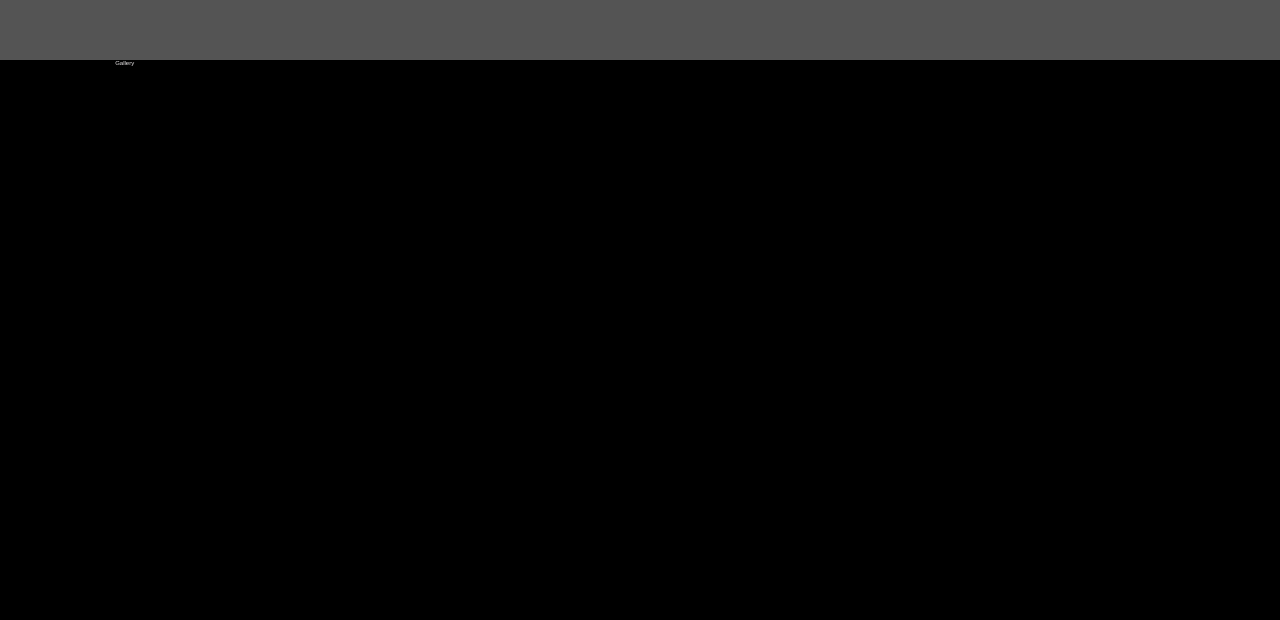
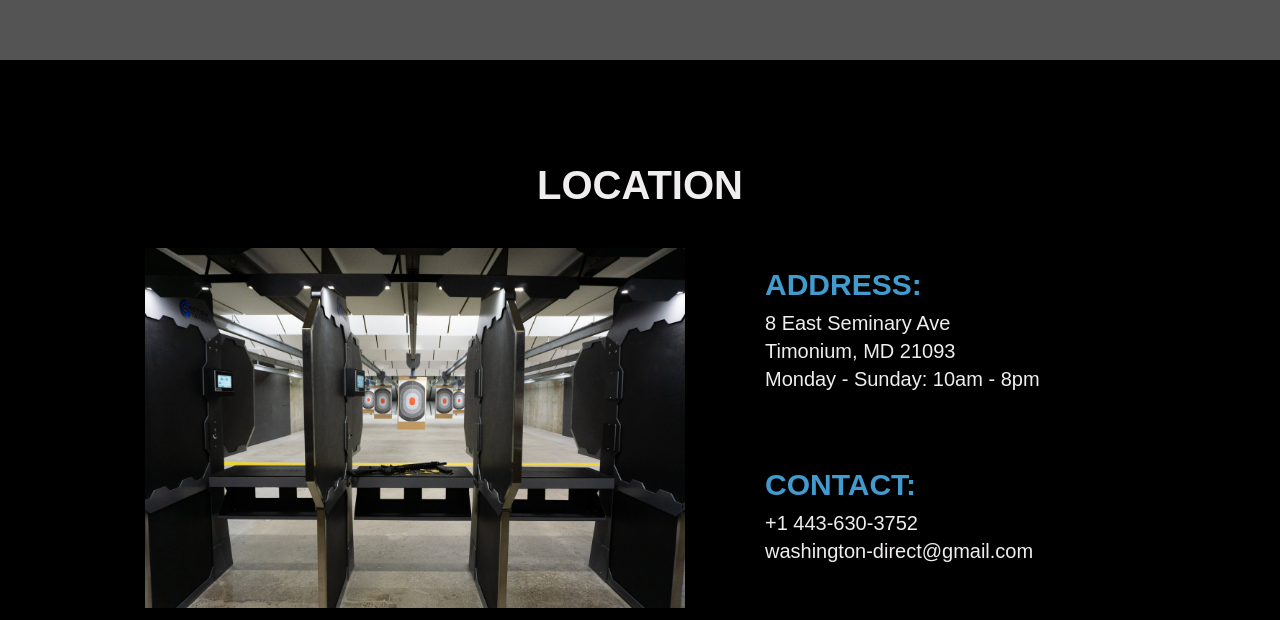
Before and after one commit to adinduokoro/Training-Site, a React (Create React App) app: page / in a window 1280 px wide. Shown: the part 3424-4044 px from the top of the page. Built offline with nearby package versions, Linux system fonts and the light colour scheme.

Commit message:
Location.
The location page is setup. Last sections are the contact, gallery, and footer section.

```diff
--- a/src/App.js
+++ b/src/App.js
@@ -15,8 +15,8 @@ function App() {
       <AboutUs />
       <WhatWeOffer />
       <Classes />
+      <Gallery />
       <Location />
-      <Gallery />
       <Contact />
     </div>
   );
--- a/src/components/Location.js
+++ b/src/components/Location.js
@@ -1,10 +1,33 @@
 import React from 'react'
 import "../styles/Location.css"
+import locationImg from '../images/location-img.jpg'
 
 const Location = () => {
   return (
-    <section className='location' id='location'>Location
-
+    <section className='location' id='location'>
+      <div className="location__container">
+        <h2 className='locationtitle'>LOCATION</h2>
+        <div className="location__info">
+          <div className="left">
+            <div className="location__img">
+              <img src={locationImg} alt="" />
+            </div>
+          </div>
+          <div className="right">
+            <div className="address">
+              <h2>ADDRESS:</h2>
+              <p>8 East Seminary Ave</p>
+              <p>Timonium, MD 21093</p>
+              <p>Monday - Sunday: 10am - 8pm</p>
+            </div>
+            <div className="contact">
+              <h2>CONTACT:</h2>
+              <p>+1 443-630-3752</p>
+              <p>washington-direct@gmail.com</p>
+            </div>
+          </div>
+        </div>
+      </div>
     </section>
   )
 }
--- a/src/components/NavbarBottom.js
+++ b/src/components/NavbarBottom.js
@@ -43,7 +43,7 @@ const NavbarBottom = () => {
           nav.map((item, index) =>{
             return(
               <li>
-                <Link smooth to={item.path} scroll={el => scrollWithOffset(el, 129)}><p>{item.text}</p></Link>
+                <Link onClick={closeMenu} smooth to={item.path} scroll={el => scrollWithOffset(el, 129)}><p>{item.text}</p></Link>
               </li>
             )
           })
--- a/src/styles/Gallery.css
+++ b/src/styles/Gallery.css
@@ -1,3 +1,3 @@
 .gallery{
-  background-color: var(--bg-color);
+  background-color: var(--second-bg-color);
 }
--- a/src/styles/Location.css
+++ b/src/styles/Location.css
@@ -1,3 +1,103 @@
 .location{
-  background-color: var(--second-bg-color);
+  background-color: var(--bg-color);
+  display: flex;
+  align-items: center;
+  justify-content: center;
 }
+
+.location .location__container{
+  height: 65vh;
+  width: 100%;
+  display: flex;
+  flex-direction: column;
+  align-items: center;
+  justify-content: center;
+}
+
+.location .location__container .locationtitle{
+  color: var(--text-color);
+  font-size: 4rem;
+  font-weight: 800;
+  white-space: nowrap;
+  margin-bottom: 2rem;
+}
+
+.location .location__info{
+  display: flex;
+  justify-content: space-around;
+  align-items: center;
+  gap: 5rem;
+  width: 100%;
+  height: 50vh;
+}
+
+.location .location__info .left{
+  flex: 3;
+  height: 100%;
+  display: flex;
+  align-items: center;
+  justify-content: center;
+}
+
+.location .location__info .left .location__img{
+  width: 90%;
+  height: 90%;
+}
+
+.location .location__info .left img{
+  width: 100%;
+  height: 100%;
+  object-fit: cover;
+}
+
+
+
+.location .location__info .right{
+  flex: 2;
+  display: flex;
+  flex-direction: column;
+  height: 100%;
+}
+
+.location .location__info .right .address{
+  flex: 1;
+  padding-top: 4rem;
+}
+
+.location .location__info .right .address h2{
+  color: var(--main-color);
+  font-size: 3rem;
+  font-weight: 800;
+  white-space: nowrap;
+  margin-bottom: 1rem;
+}
+
+.location .location__info .right .address p{
+  font-size: 2rem;
+  white-space: nowrap;
+  margin-bottom: 5px;
+  color: var(--text-color);
+}
+
+
+
+.location .location__info .right .contact{
+  background-color: var(--bg-color);
+  flex: 1;
+  padding-top: 4rem;
+}
+
+.location .location__info .right .contact h2{
+  color: var(--main-color);
+  font-size: 3rem;
+  font-weight: 800;
+  white-space: nowrap;
+  margin-bottom: 1rem;
+}
+
+.location .location__info .right .contact p{
+  font-size: 2rem;
+  white-space: nowrap;
+  margin-bottom: 5px;
+  color: var(--text-color);
+}
--- a/src/styles/WhatWeOffer.css
+++ b/src/styles/WhatWeOffer.css
@@ -8,7 +8,6 @@
 .whatWeOffer .whatWeOffer__container{
   height: 65vh;
   width: 100%;
-  position: relative;
   display: flex;
   flex-direction: column;
   align-items: center;
```
Also changed, not shown: src/images/location-img.jpg (added).
